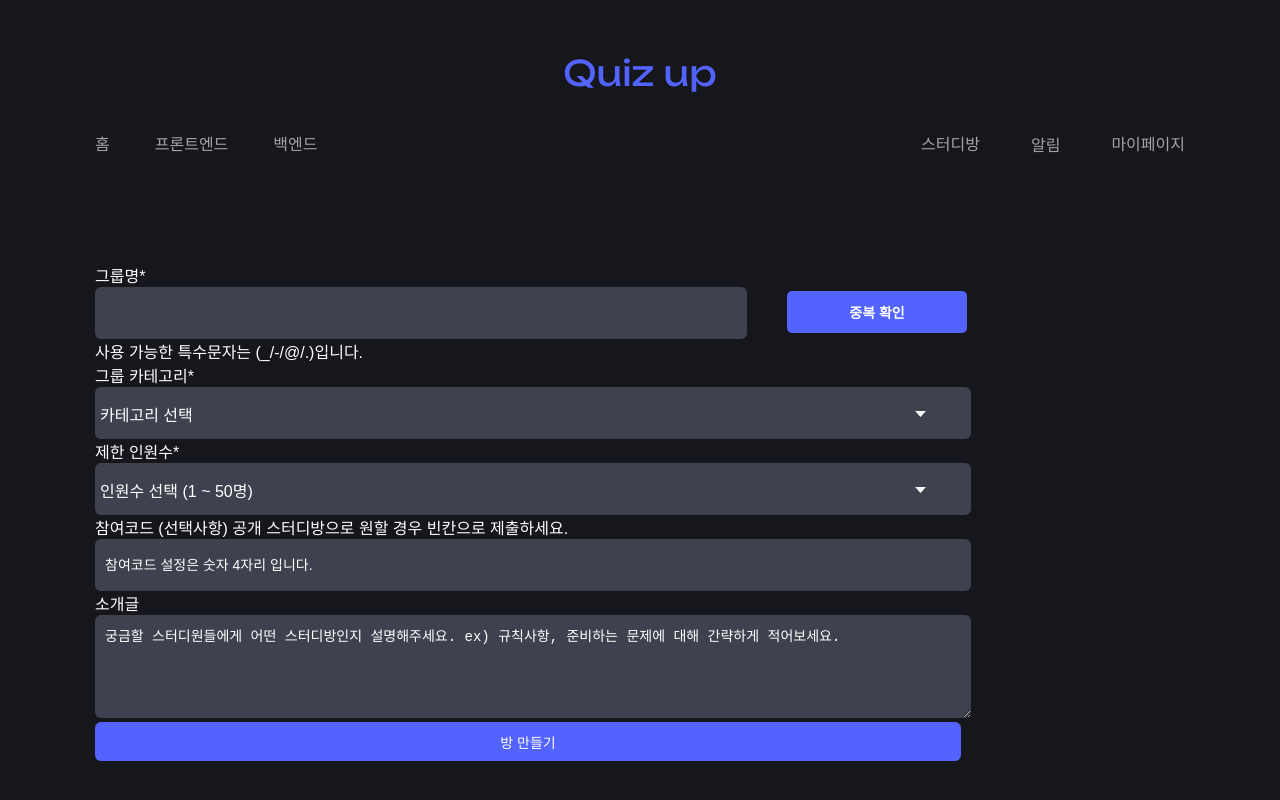
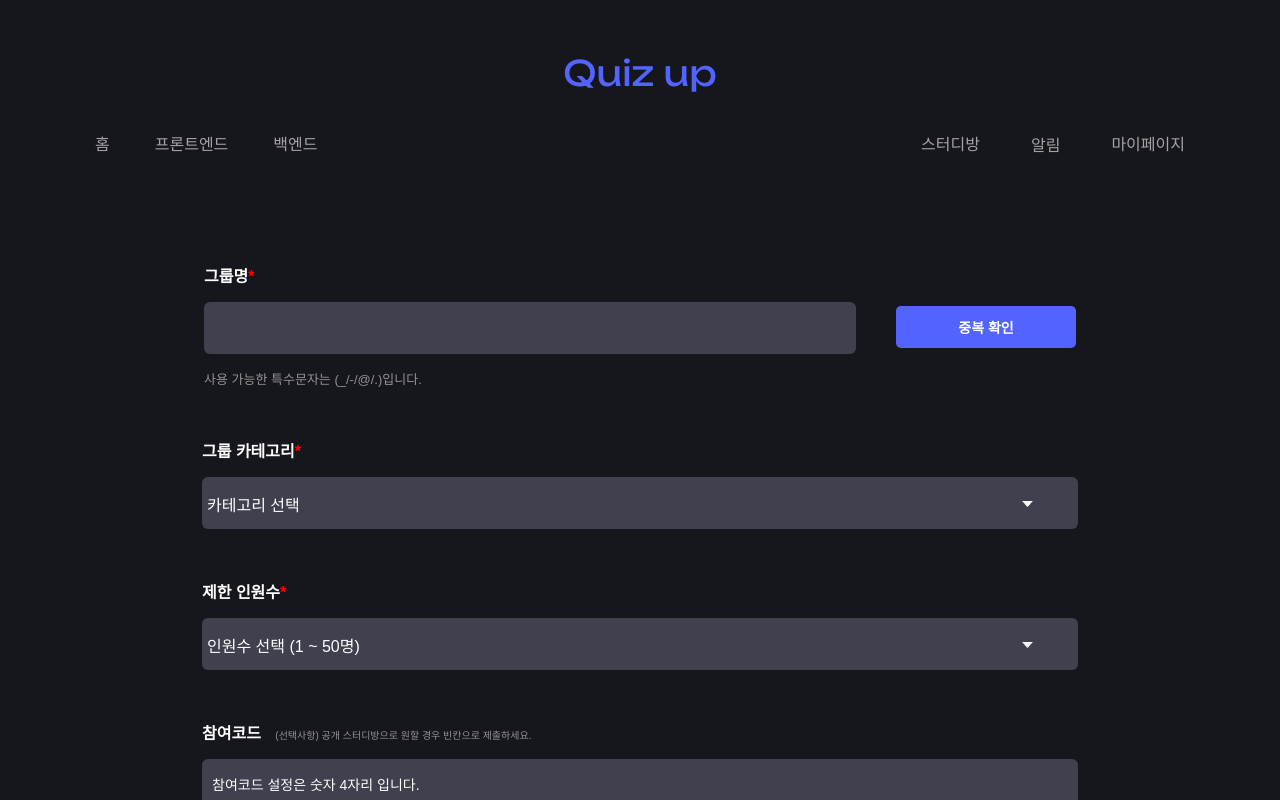
Before and after one commit to QuizUpWebProject/front, a React (Create React App) app: page /studymake in a window 1280 px wide. Shown: the top 800 px of the page. Built offline with nearby package versions, Linux system fonts and the light colour scheme.

Commit message:
design: 전체 style 추가 #19
- 중복 확인 버튼 클릭시의 안내 문구를 추가했습니다
- 비밀코드 입력 시 유효성 검사(4개의 숫자)를 추가했습니다
- 비밀코드 유효성 검사 실패 시 안내 문구를 추가했습니다

```diff
--- a/src/pages/StudyMake.jsx
+++ b/src/pages/StudyMake.jsx
@@ -1,45 +1,86 @@
 import styled from "styled-components";
 import SelectCategory from "../components/studyroomMake/SelectCategory";
 import SelectPeople from "../components/studyroomMake/SelectPeople";
+import { useState } from "react";
 
 const StudyMake = () => {
+  const [isDuplicate, setIsDuplicate] = useState(false); // 중복 확인 상태관리
+  const [code, setCode] = useState(""); // 비공개 코드 상태관리
+  const [isCodeValid, setIsCodeValid] = useState(true); // 비공개 코드 유효성 검사
+
+  // 중복 확인 버튼
+  const handleCheckDuplicate = () => {
+    // 중복 확인 로직 추가 예정
+    setIsDuplicate(true);
+  };
+
+  const handleCode = (event) => {
+    const inputValue = event.target.value;
+
+    // 정규식으로 유효성 검사
+    const isValid = /^\d{4}$/.test(inputValue);
+    setIsCodeValid(isValid);
+    setCode(inputValue);
+  };
+
   return (
     <Wrapper>
-      <div>
-        <div>그룹명*</div>
-        <div>
+      <Container>
+        <Title>
+          그룹명<span>*</span>
+        </Title>
+        <GroupNameContainer>
           <GroupNameInput />
-          <ConfirmBtn>중복 확인</ConfirmBtn>
-        </div>
-        <div>사용 가능한 특수문자는 (_/-/@/.)입니다.</div>
-      </div>
+          <ConfirmBtn onClick={handleCheckDuplicate}>중복 확인</ConfirmBtn>
+        </GroupNameContainer>
+        <GrouptNameText>사용 가능한 특수문자는 (_/-/@/.)입니다.</GrouptNameText>
+        {isDuplicate && (
+          <CheckText>
+            현재 입력한 그룹방은 이미 있는 그룹방 입니다. 새로 입력해주세요.
+          </CheckText>
+        )}
+      </Container>
 
-      <div>
-        <div>그룹 카테고리*</div>
+      <Container>
+        <Title>
+          그룹 카테고리<span>*</span>
+        </Title>
         {/* select (front/back) */}
         <SelectCategory />
-      </div>
+      </Container>
 
-      <div>
-        <div>제한 인원수*</div>
+      <Container>
+        <Title>
+          제한 인원수<span>*</span>
+        </Title>
         {/* select (1~50) */}
         <SelectPeople />
-      </div>
+      </Container>
 
-      <div>
-        <div>
-          참여코드 (선택사항) 공개 스터디방으로 원할 경우 빈칸으로 제출하세요.
-        </div>
+      <Container>
+        <CodeTitle>
+          참여코드{"   "}
+          <CodeText>
+            (선택사항) 공개 스터디방으로 원할 경우 빈칸으로 제출하세요.
+          </CodeText>
+        </CodeTitle>
         <CodeInput
-          text="password"
+          type="password"
           placeholder="참여코드 설정은 숫자 4자리 입니다."
+          value={code}
+          onChange={handleCode}
         />
-      </div>
+        {!isCodeValid && (
+          <CodeErrorMessage>
+            참여코드는 4자리 숫자로 입력해야 합니다.
+          </CodeErrorMessage>
+        )}
+      </Container>
 
-      <div>
-        <div>소개글</div>
+      <Container>
+        <Title>소개글</Title>
         <IntroduceArea placeholder="궁금할 스터디원들에게 어떤 스터디방인지 설명해주세요. ex) 규칙사항, 준비하는 문제에 대해 간략하게 적어보세요." />
-      </div>
+      </Container>
 
       <MakeBtn>방 만들기</MakeBtn>
     </Wrapper>
@@ -51,6 +92,27 @@ export default StudyMake;
 const Wrapper = styled.div`
   max-width: 1090px;
   margin: 0 auto;
+  display: flex;
+  flex-direction: column;
+  align-items: center;
+`;
+
+const Container = styled.div`
+  margin-bottom: 50px;
+`;
+
+const Title = styled.div`
+  fontsize: 16px;
+  font-weight: 600;
+  margin-bottom: 15px;
+
+  span {
+    color: #ff0000;
+  }
+`;
+
+const GroupNameContainer = styled.div`
+  margin-bottom: 15px;
 `;
 
 const GroupNameInput = styled.input`
@@ -76,6 +138,18 @@ const ConfirmBtn = styled.button`
   margin-left: 20px;
 `;
 
+const GrouptNameText = styled.div`
+  font-size: 13px;
+  font-weight: 400;
+  color: #939393;
+`;
+
+const CheckText = styled.div`
+  font-size: 13px;
+  font-weight: 400;
+  color: #ff0000;
+`;
+
 const CodeInput = styled.input`
   width: 866px;
   height: 42px;
@@ -91,6 +165,26 @@ const CodeInput = styled.input`
     font-size: 14px;
     font-weight: 400;
   }
+`;
+
+const CodeTitle = styled.div`
+  fontsize: 16px;
+  font-weight: 600;
+  margin-bottom: 15px;
+`;
+
+const CodeText = styled.span`
+  font-size: 10px;
+  font-weight: 400;
+  color: #939393;
+  margin-left: 10px;
+`;
+
+const CodeErrorMessage = styled.div`
+  font-size: 13px;
+  font-weight: 600;
+  color: #ff0000;
+  margin-top: 5px;
 `;
 
 const IntroduceArea = styled.textarea`
@@ -119,4 +213,6 @@ const MakeBtn = styled.button`
   color: #ffffff;
   font-size: 14px;
   font-weight: 500;
+  margin-top: 20px;
+  margin-bottom: 50px;
 `;
```
